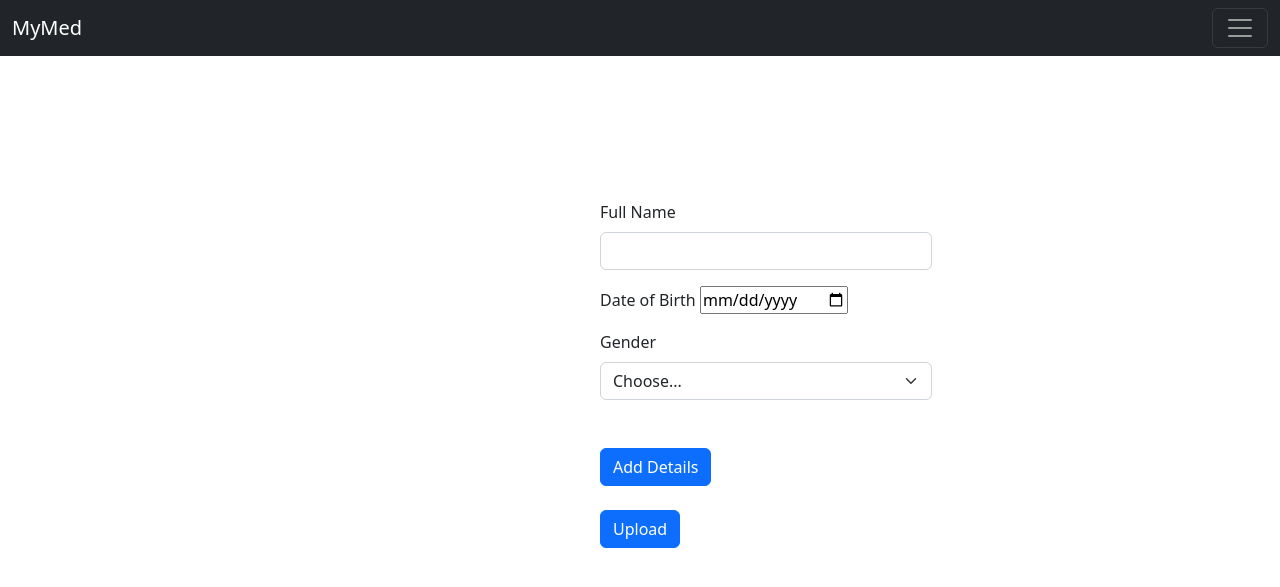
After one commit to Suman8175/MyMed-PhpProject-, a PHP site: page /project/Patient/editinfopatient.php in a window 1280 px wide. The commit adds this page. Shown: the top 587 px of the page. Run offline with PHP 8.4, Linux system fonts and the light colour scheme; some libraries are stand-ins or nearby versions.

Commit message:
patient extra info

```diff
--- a/Admin/navbar.php
+++ b/Admin/navbar.php
@@ -3,7 +3,7 @@
   <head>
     <meta charset="utf-8">
     <meta name="viewport" content="width=device-width, initial-scale=1">
-    <title>doctor</title>
+    <title>admin</title>
     <link rel="stylesheet" href="styles.css">
     <link href="https://cdn.jsdelivr.net/npm/bootstrap@5.3.0-alpha3/dist/css/bootstrap.min.css" rel="stylesheet" integrity="sha384-KK94CHFLLe+nY2dmCWGMq91rCGa5gtU4mk92HdvYe+M/SXH301p5ILy+dN9+nJOZ" crossorigin="anonymous">
   </head>
--- /dev/null
+++ b/Patient/adddetails.php
@@ -0,0 +1,63 @@
+<!doctype html>
+<html lang="en">
+  <head>
+    <meta charset="utf-8">
+    <title>adddetails</title>
+    <link rel="stylesheet" href="https://cdnjs.cloudflare.com/ajax/libs/twitter-bootstrap/5.2.0/css/bootstrap.min.css">
+    <link rel="stylesheet" href="https://cdn.datatables.net/1.13.4/css/dataTables.bootstrap5.min.css">
+
+    <link rel="stylesheet" href="https://cdnjs.cloudflare.com/ajax/libs/font-awesome/6.3.0/css/all.min.css">
+
+  </head>
+  <body>
+
+
+<!-- Modal -->
+<div class="modal fade" id="staticBackdrop" data-bs-backdrop="static" data-bs-keyboard="false" tabindex="-1" aria-labelledby="staticBackdropLabel" aria-hidden="true">
+  <div class="modal-dialog">
+    <div class="modal-content">
+      <div class="modal-header">
+        <h1 class="modal-title fs-5" id="staticBackdropLabel">Add Details</h1>
+        <button type="button" class="btn-close" data-bs-dismiss="modal" aria-label="Close"></button>
+      </div>
+      <div class="modal-body">
+
+      <div class="image">
+      <label for="inputCity" class="form-label">Upload Image</label>
+    <form action="/action_page.php">
+  <input type="file" id="myFile" name="filename">
+</div>
+  <br>
+  <div class="bloodgroup">
+      <label for="inputState" class="form-label">Blood Group</label>
+    <select id="inputState" class="form-select">
+      <option selected>Choose...</option>
+      <option>A+</option>
+      <option>A-</option>
+      <option>B+</option>
+      <option>B-</option>
+      <option>AB-</option>
+      <option>AB+</option>
+      <option>O+</option>
+      <option>O-</option>
+    </select>
+    </div>
+    <br>
+    <div class="number">
+    <label for="inputCity" class="form-label">Contact Number</label>
+    <input type="text" class="form-control" id="inputCity"><br>
+    </div>
+
+</form>
+
+     </div>
+      <div class="modal-footer">
+        <button type="button" class="btn btn-secondary" data-bs-dismiss="modal">Close</button>
+        <button type="button" class="btn btn-primary">Done</button>
+      </div>
+    </div>
+  </div>
+</div>
+
+</body>
+</html>
--- /dev/null
+++ b/Patient/editinfopatient.php
@@ -0,0 +1,81 @@
+<!doctype html>
+<html lang="en">
+  <head>
+    <meta charset="utf-8">
+    <meta name="viewport" content="width=device-width, initial-scale=1">
+    <title>appoint doctor</title>
+    <link rel="stylesheet" href="../css/editinfopatient.css">
+    <link rel="stylesheet" href="https://cdnjs.cloudflare.com/ajax/libs/twitter-bootstrap/5.2.0/css/bootstrap.min.css">
+    <link rel="stylesheet" href="https://cdn.datatables.net/1.13.4/css/dataTables.bootstrap5.min.css">
+
+    <meta name="viewport" content="width=device-width, initial-scale=1.0">
+    <!-- Fontawesome Link for Icons -->
+    <link rel="stylesheet" href="https://cdnjs.cloudflare.com/ajax/libs/font-awesome/6.3.0/css/all.min.css">
+    <script src="../javascript/script.js" defer></script>
+
+  </head>
+  <body>
+
+
+<?php
+require 'welcome.php';
+?>
+
+<div class="editpatient">
+<form class="row g-3">
+  <div class="col-md-6">
+    <label for="inputEmail4" class="form-label">Full Name</label>
+    <input type="email" class="form-control" id="inputEmail4">
+  </div>
+  <div class="col-md-8">
+  <label>Date of Birth</label>
+    <input type="date" placeholder="Enter birth date" required>
+  </div>
+
+  <div class="col-md-6">
+    <label for="inputState" class="form-label">Gender</label>
+    <select id="inputState" class="form-select">
+      <option selected>Choose...</option>
+      <option>Male</option>
+      <option>Female</option>
+      <option>Others</option>
+    </select>
+    <br>
+    <br>
+
+  </div>
+
+  <?php
+include 'adddetails.php';
+?>
+ <button type="button" class="btn btn-primary" data-bs-toggle="modal" data-bs-target="#staticBackdrop">
+  Add Details
+</button>
+<br>
+<br>
+  <div class="col-12">
+    <button type="submit" class="btn btn-primary">Upload</button>
+  </div>
+
+</form>
+
+</div>
+
+
+
+
+
+
+
+
+
+
+
+
+
+</body>
+</html>
+
+
+</body>
+<html>
--- a/Patient/welcome.php
+++ b/Patient/welcome.php
@@ -5,6 +5,7 @@
     <meta name="viewport" content="width=device-width, initial-scale=1">
     <title>Patient</title>
     <link rel="stylesheet" href="#">
+    <link rel="stylesheet" href="https://unicons.iconscout.com/release/v4.0.0/css/line.css">
     <link href="https://cdn.jsdelivr.net/npm/bootstrap@5.3.0-alpha3/dist/css/bootstrap.min.css" rel="stylesheet" integrity="sha384-KK94CHFLLe+nY2dmCWGMq91rCGa5gtU4mk92HdvYe+M/SXH301p5ILy+dN9+nJOZ" crossorigin="anonymous">
   </head>
   <body>
@@ -27,11 +28,9 @@
           <li class="nav-item">
             <a class="nav-link active" aria-current="page" href="appointdoctor.php">Appoint Doctor</a>
           </li>
+
           <li class="nav-item">
-            <a class="nav-link" href="#">Verify</a>
-          </li>
-          <li class="nav-item">
-            <a class="nav-link" href="#">Delete</a>
+            <a class="nav-link" href="editinfopatient.php">Edit Information</a>
           </li>
           <form class="d-flex" role="search">
         <button class="btn btn-outline-success" type="submit">Logout</button>
--- /dev/null
+++ b/css/editinfopatient.css
@@ -0,0 +1,7 @@
+.editpatient{
+    position:relative;
+    margin-top: 200px;
+    margin-left: 600px;
+
+
+}
```
Also changed, not shown: Doctor/docwelcome.php (+48 -0 lines), Doctor/doctoredit.php (added).
